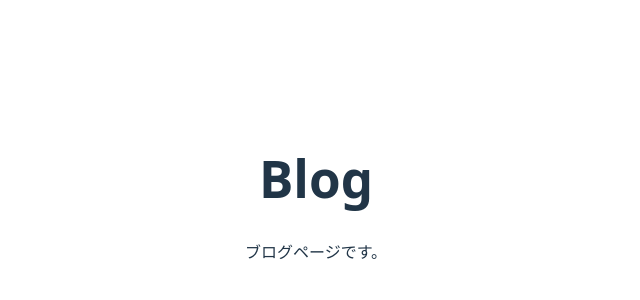
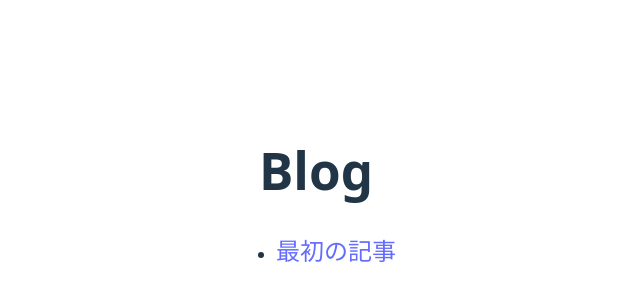
Before and after one commit to morikouuu/my-page, a React (Vite) app: page /blog in a window 1280 px wide. Shown: the part 202-502 px from the top of the page, without its empty margins (324-964 px from the left). Built offline with nearby package versions, Linux system fonts and the light colour scheme.

Commit message:
fix: front-matterへの移行でMarkdownのタイトルを表示

```diff
--- a/package.json
+++ b/package.json
@@ -10,7 +10,7 @@
 		"preview": "vite preview"
 	},
 	"dependencies": {
-    "gray-matter": "^4.0.3",
+		"front-matter": "^4.0.2",
 		"marked": "^16.4.1",
 		"react": "^19.1.1",
 		"react-dom": "^19.1.1",
--- a/src/App.tsx
+++ b/src/App.tsx
@@ -2,6 +2,7 @@ import { BrowserRouter, Routes, Route } from "react-router-dom";
 import "./App.css";
 import Home from "./pages/home";
 import Blog from "./pages/blog";
+import BlogDetail from "./pages/blogdetail";
 import Product from "./pages/product";
 import Profile from "./pages/profile";
 import Contact from "./pages/contact";
@@ -12,6 +13,7 @@ function App() {
 			<Routes>
 				<Route path="/" element={<Home />} />
 				<Route path="/blog" element={<Blog />} />
+				<Route path="/blog/:slug" element={<BlogDetail />} />
 				<Route path="/product" element={<Product />} />
 				<Route path="/profile" element={<Profile />} />
 				<Route path="/contact" element={<Contact />} />
--- a/src/pages/blog.tsx
+++ b/src/pages/blog.tsx
@@ -1,8 +1,72 @@
+import { Link } from "react-router-dom";
+import fm from "front-matter";
+import type { Post } from "../type";
+
+type BlogFrontMatter = {
+	title?: string;
+	date?: string;
+	description?: string;
+	thumbnail?: string;
+	eyecatch?: string;
+};
+
+// ブログ投稿の型定義
+// frontmatterから取得する情報の構造を定義
+
 const Blog = () => {
+	// Viteのimport.meta.globを使用して、postsディレクトリ内のすべての.mdファイルを読み込む
+	// as: "raw" を指定すると、各Markdownファイルの内容が文字列として取得できる
+	const posts = import.meta.glob("../posts/*.md", {
+		eager: true,
+		query: "?raw",
+		import: "default",
+	}) as Record<string, string>;
+
+	// 読み込んだファイルをBlogPost型の配列に変換
+	const postList: Post[] = Object.entries(posts).map(([path, content]) => {
+		// ファイルパスからslugを抽出
+		// 例: "../posts/post1.md" → "post1"
+		const slug = path.split("/").pop()?.replace(".md", "") || "";
+
+		// front-matterを使用してfrontmatter（YAML形式のメタデータ）を解析
+		// file.defaultにはマークダウンファイルの全体（frontmatter + 本文）が含まれる
+		const markdown = content.toString();
+		const { attributes } = fm<BlogFrontMatter>(markdown);
+		const {
+			title = "",
+			date = "",
+			description = "",
+			thumbnail,
+			eyecatch,
+		} = attributes;
+
+		// frontmatterのデータとslugを組み合わせてBlogPostオブジェクトを作成
+		return {
+			slug,
+			title,
+			date,
+			description,
+			// thumbnailがなければeyecatch（旧形式）を試す、どちらもなければ空文字
+			thumbnail: thumbnail || eyecatch || "",
+		};
+	});
+
 	return (
 		<div>
 			<h1>Blog</h1>
-			<p>ブログページです。</p>
+			<ul>
+				{/* postListの各投稿をカード形式で表示 */}
+				{postList.map((post) => (
+					<li key={post.slug}>
+						<Link to={`/blog/${post.slug}`}>
+							{/* サムネイル画像がある場合のみ表示 */}
+							<div>
+								<h2>{post.title}</h2>
+							</div>
+						</Link>
+					</li>
+				))}
+			</ul>
 		</div>
 	);
 };
--- a/src/pages/blogdetail.tsx
+++ b/src/pages/blogdetail.tsx
@@ -0,0 +1,91 @@
+import { useParams, Link } from "react-router-dom";
+import fm from "front-matter";
+import { marked } from "marked";
+
+type BlogFrontMatter = {
+	title?: string;
+	date?: string;
+	description?: string;
+	thumbnail?: string;
+	eyecatch?: string;
+};
+
+const BlogDetail = () => {
+	// useParamsフックでURLパラメータからslugを取得
+	// 例: /blog/post1 にアクセスした場合、slug = "post1"
+	const { slug } = useParams<{ slug: string }>();
+
+	// すべてのマークダウンファイルを読み込む
+	// blog.tsxと同じ方法でファイルを読み込む（文字列として取得）
+	const posts = import.meta.glob("../posts/*.md", {
+		eager: true,
+		query: "?raw",
+		import: "default",
+	}) as Record<string, string>;
+
+	// slugに一致するファイルを探す
+	// Object.entriesで[パス, ファイル内容]の配列に変換し、
+	// findメソッドでslugと一致するファイルを検索
+	const postEntry = Object.entries(posts).find(
+		([path]) => path.split("/").pop()?.replace(".md", "") === slug
+	);
+
+	// 該当するファイルが見つからない場合のエラーハンドリング
+	if (!postEntry) {
+		return (
+			<div>
+				<h1>記事が見つかりません</h1>
+				<Link to="/blog">ブログ一覧に戻る</Link>
+			</div>
+		);
+	}
+
+	// postEntryは[パス, ファイル内容]のタプル
+	// 配列の分割代入でファイル内容のみを取得（パスは不要なので_で無視）
+	const [, content] = postEntry;
+
+	// front-matterでfrontmatterと本文を分離
+	// attributes: frontmatterの内容（title, date, description, thumbnailなど）
+	// body: frontmatterを除いたMarkdown本文
+	const markdown = content.toString();
+	const { attributes, body } = fm<BlogFrontMatter>(markdown);
+	const {
+		title = "",
+		date = "",
+		description = "",
+		thumbnail,
+		eyecatch,
+	} = attributes;
+
+	// markedライブラリでMarkdownをHTMLに変換
+	const htmlContent = marked(body);
+
+	return (
+		<div>
+			{/* ブログ一覧に戻るリンク */}
+			<Link to="/blog">← ブログ一覧に戻る</Link>
+
+			{/* サムネイル画像がある場合のみ表示 */}
+			{(thumbnail || eyecatch) && (
+				<img src={thumbnail || eyecatch} alt={title} />
+			)}
+
+			<article>
+				{/* frontmatterから取得したタイトルを表示 */}
+				<h1>{title || "無題"}</h1>
+				{/* 公開日を表示 */}
+				<p>{date}</p>
+
+				{/* descriptionがある場合のみ表示 */}
+				{description && <p>{description}</p>}
+
+				{/* MarkdownをHTMLに変換した内容を表示 */}
+				{/* dangerouslySetInnerHTMLは、文字列のHTMLを直接DOMに挿入するReactの機能 */}
+				{/* markedで変換したHTMLを安全に表示するために使用 */}
+				<div dangerouslySetInnerHTML={{ __html: htmlContent }} />
+			</article>
+		</div>
+	);
+};
+
+export default BlogDetail;
--- a/src/posts/post1.md
+++ b/src/posts/post1.md
@@ -1,11 +1,9 @@
 ---
-title: "Two Forms of Pre-rendering"
-date: "2020-01-01"
+title: "最初の記事"
+date: "2025-11-05"
+description: "これは最初の投稿です。ブログの説明文をここに記述します。"
+thumbnail: "/images/sample.jpg"
 ---
 
-Next.js has two forms of pre-rendering: **Static Generation** and **Server-side Rendering**. The difference is in **when** it generates the HTML for a page.
-
-- **Static Generation** is the pre-rendering method that generates the HTML at **build time**. The pre-rendered HTML is then _reused_ on each request.
-- **Server-side Rendering** is the pre-rendering method that generates the HTML on **each request**.
-
-Importantly, Next.js lets you **choose** which pre-rendering form to use for each page. You can create a "hybrid" Next.js app by using Static Generation for most pages and using Server-side Rendering for others.
+これは最初の投稿です。
+ここには本文を書きます。
--- a/vite.config.ts
+++ b/vite.config.ts
@@ -5,6 +5,7 @@ import react from "@vitejs/plugin-react";
 export default defineConfig({
 	plugins: [react()],
 	optimizeDeps: {
-		include: ["gray-matter"],
+		include: ["front-matter"],
 	},
+	assetsInclude: ["**/*.md"],
 });
```
Also changed, not shown: src/type.ts (+5 -5 lines), 1 other file (tests, documents, lock files or other folders). Lines whose indentation alone changed are shown as unchanged.
